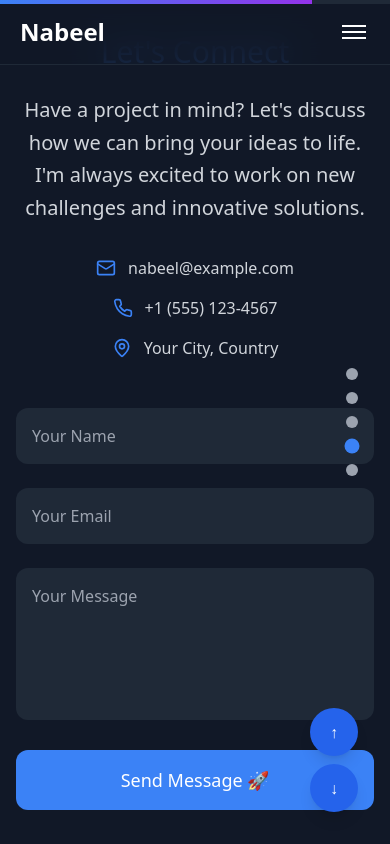
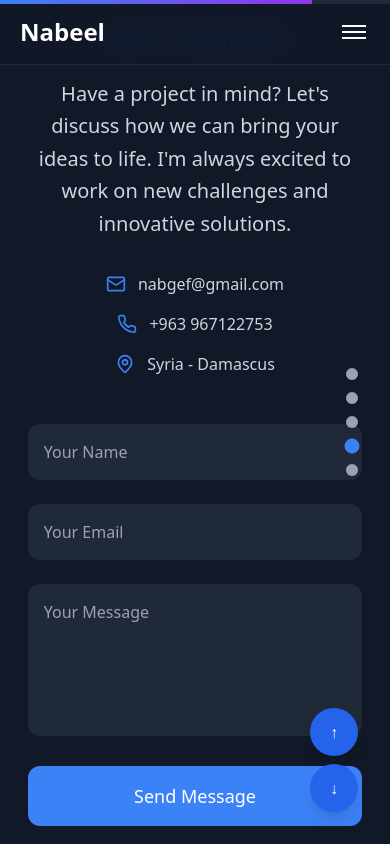
Before and after one commit to Abdulmajeed-Tawfiq/nabeel_portfolio, a React (Vite) app: page / in a window 390 px wide. Both pictures are taken after a click on the button 352 px from the left and 446 px from the top of the page. Built offline with nearby package versions, Linux system fonts and the light colour scheme.

Commit message:
add email and phone

```diff
--- a/src/components/Contact.tsx
+++ b/src/components/Contact.tsx
@@ -5,7 +5,7 @@ function Contact() {
   return (
     <div
       id="contact"
-      className="h-screen w-full flex items-center justify-center bg-gray-900 text-white"
+      className="h-screen w-[94%] mx-auto flex items-center justify-center bg-gray-900 text-white"
     >
       <div className="max-w-7xl mx-auto px-4 sm:px-6 lg:px-8 w-full">
         <div className="grid grid-cols-1 lg:grid-cols-2 gap-12 items-center">
@@ -43,15 +43,15 @@ function Contact() {
             >
               <div className="flex items-center justify-center lg:justify-start gap-3">
                 <Mail className="w-5 h-5 text-mainColor" />
-                <span className="text-gray-300">nabeel@example.com</span>
+                <span className="text-gray-300">nabgef@gmail.com</span>
               </div>
               <div className="flex items-center justify-center lg:justify-start gap-3">
                 <Phone className="w-5 h-5 text-mainColor" />
-                <span className="text-gray-300">+1 (555) 123-4567</span>
+                <span className="text-gray-300">+963 967122753</span>
               </div>
               <div className="flex items-center justify-center lg:justify-start gap-3">
                 <MapPin className="w-5 h-5 text-mainColor" />
-                <span className="text-gray-300">Your City, Country</span>
+                <span className="text-gray-300">Syria - Damascus</span>
               </div>
             </motion.div>
           </motion.div>
@@ -99,7 +99,7 @@ function Contact() {
                 whileHover={{ scale: 1.02 }}
                 whileTap={{ scale: 0.98 }}
               >
-                Send Message 🚀
+                Send Message
               </motion.button>
             </form>
           </motion.div>
--- a/src/components/Footer.tsx
+++ b/src/components/Footer.tsx
@@ -5,7 +5,7 @@ function Footer() {
   return (
     <div
       id="footer"
-      className="h-screen w-full flex items-center justify-center bg-gray-900 text-white"
+      className="h-screen w-[94%] mx-auto flex items-center justify-center bg-gray-900 text-white"
     >
       <div className="max-w-4xl mx-auto px-4 sm:px-6 lg:px-8 w-full text-center">
         <motion.div
```
